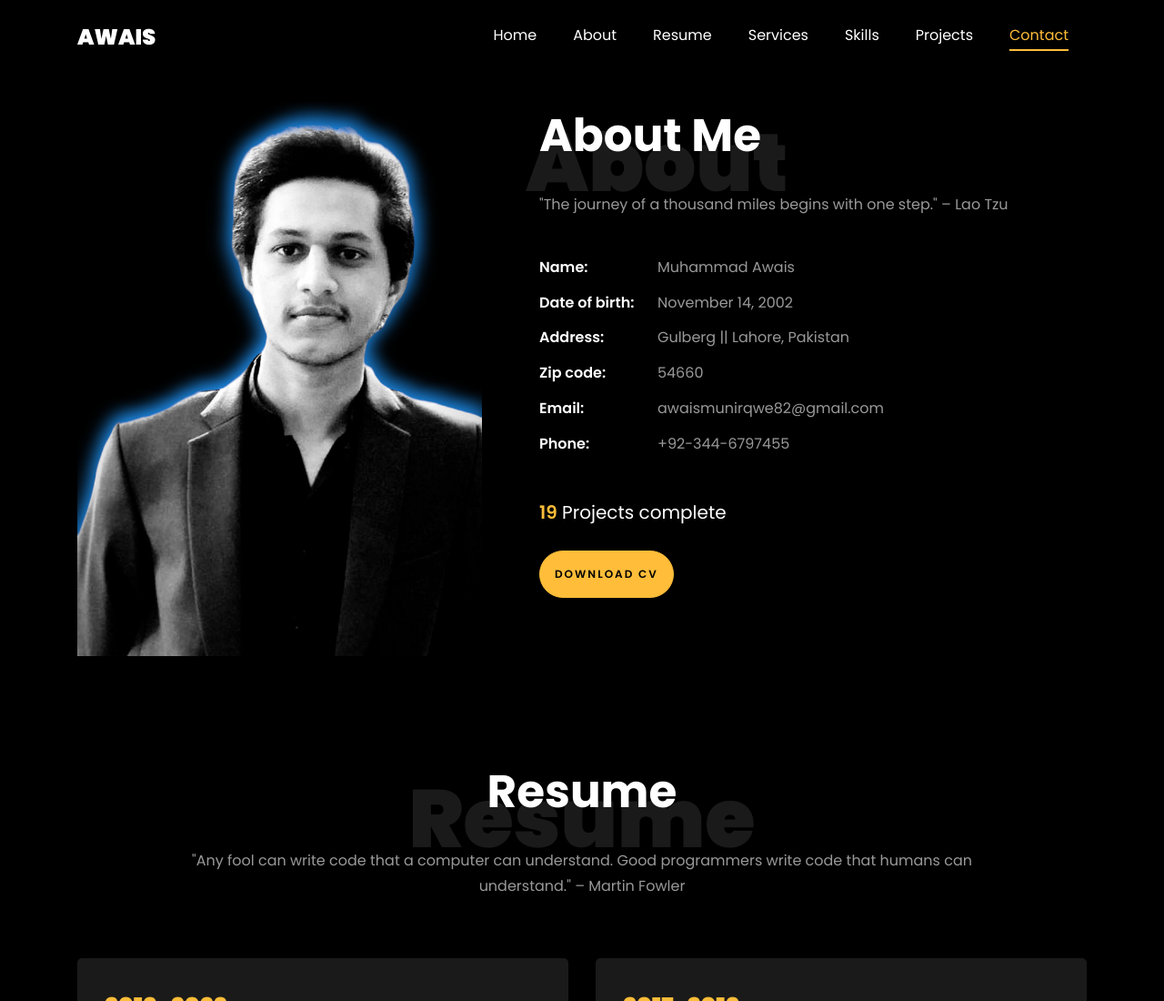
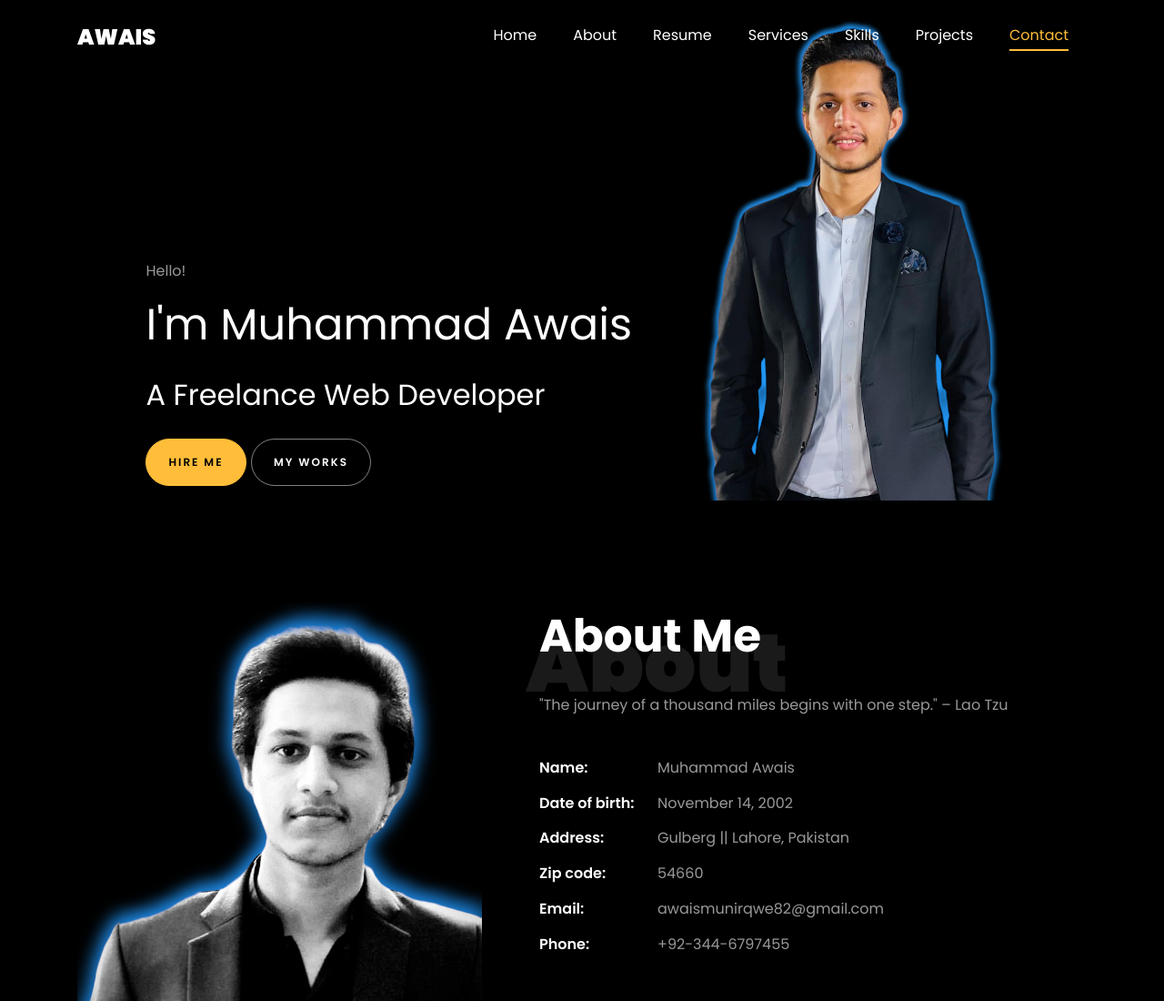
Before and after one commit to Awais-Chouhan/Awais-Chouhan.github.io, a plain HTML site: page index.html in a window 1280 px wide. Shown: the top 1100 px of the page at 91% size. Drawn offline with Linux system fonts and the light colour scheme; files whose address does not match are found by name.

Commit message:
new commit

```diff
--- a/index.html
+++ b/index.html
@@ -21,6 +21,21 @@
     <link rel="stylesheet" href="css/flaticon.css">
     <link rel="stylesheet" href="css/icomoon.css">
     <link rel="stylesheet" href="css/style.css">
+	<script>
+		document.addEventListener("DOMContentLoaded", function () {
+		  const text = "A Freelance Web Developer";
+		  let i = 0;
+		  const speed = 150; // Speed in milliseconds
+		  function typeWriter() {
+			if (i < text.length) {
+			  document.getElementById("typewriter").innerHTML += text.charAt(i);
+			  i++;
+			  setTimeout(typeWriter, speed);
+			}
+		  }
+		  typeWriter();
+		});
+	  </script>
   </head>
   <body data-spy="scroll" data-target=".site-navbar-target" data-offset="300">
 
@@ -47,37 +62,19 @@
 	    </div>
 	  </nav>
 	  <section id="home-section" class="hero">
-		  <div class="home-slider  owl-carousel">
-	      <div class="slider-item ">
-	      	<div class="overlay"></div>
-	        <div class="container">
-	          <div class="row d-md-flex no-gutters slider-text align-items-end justify-content-end" data-scrollax-parent="true">
-				<div class="one-third order-md-last img" style="background-image: url(images/me_3.png); height: 700px;">
-					<div class="overlay"></div>
-				</div>
-		          <div class="one-forth d-flex  align-items-center ftco-animate" data-scrollax=" properties: { translateY: '70%' }">
-		          	<div class="text">
-		          		<span class="subheading">Hello!</span>
-			            <h1 class="mb-4 mt-3">I'm <span>Muhammad Awais</span></h1>
-			            <h2 class="mb-4">A Freelance Web Developer</h2>
-			            <p><a href="https://www.upwork.com/freelancers/~01c5c4a9dba8d0c20b" class="btn btn-primary py-3 px-4">Hire me</a> <a href="#projects-section" class="btn btn-white btn-outline-white py-3 px-4">My works</a></p>
-		            </div>
-		          </div>
-	        	</div>
-	        </div>
-	      </div>
-
+		<div class="home-slider">
 		  <div class="slider-item">
 			<div class="overlay"></div>
 			<div class="container">
-				<div class="row d-flex no-gutters slider-text align-items-end justify-content-end" data-scrollax-parent="true">
-					<div class="one-third order-md-last img" style="background-image: url(images/me_3.png); height: 700px;">
+			  <div class="row d-md-flex no-gutters slider-text align-items-end justify-content-end">
+				<div class="one-third order-md-last img" style="background-image: url(images/me_3.png); height: 550px; width: 500px">
 				  <div class="overlay"></div>
 				</div>
-					<div class="one-forth d-flex align-items-center ftco-animate" data-scrollax="properties: { translateY: '70%' }">
-						<div class="text">
+				<div class="align-items-center">
+				  <div class="text" style="margin-top: 1rem;">
 					<span class="subheading">Hello!</span>
-							<h1 class="mb-4 mt-3" style="white-space: nowrap;">I'm <span>web developer</span></h1>
+					<h1 class="mb-4 mt-3">I'm Muhammad Awais</h1>
+					<h2 class="mb-4"><span id="typewriter"></span></h2>
 					<p>
 					  <a href="https://www.upwork.com/freelancers/~01c5c4a9dba8d0c20b" class="btn btn-primary py-3 px-4">Hire me</a>
 					  <a href="#projects-section" class="btn btn-white btn-outline-white py-3 px-4">My works</a>
@@ -87,7 +84,7 @@
 			  </div>
 			</div>
 		  </div>
-
+		</div>
 	  </section>
 
     <section class="ftco-about img ftco-section ftco-no-pb" id="about-section">
```
Lines whose indentation alone changed are shown as unchanged.
